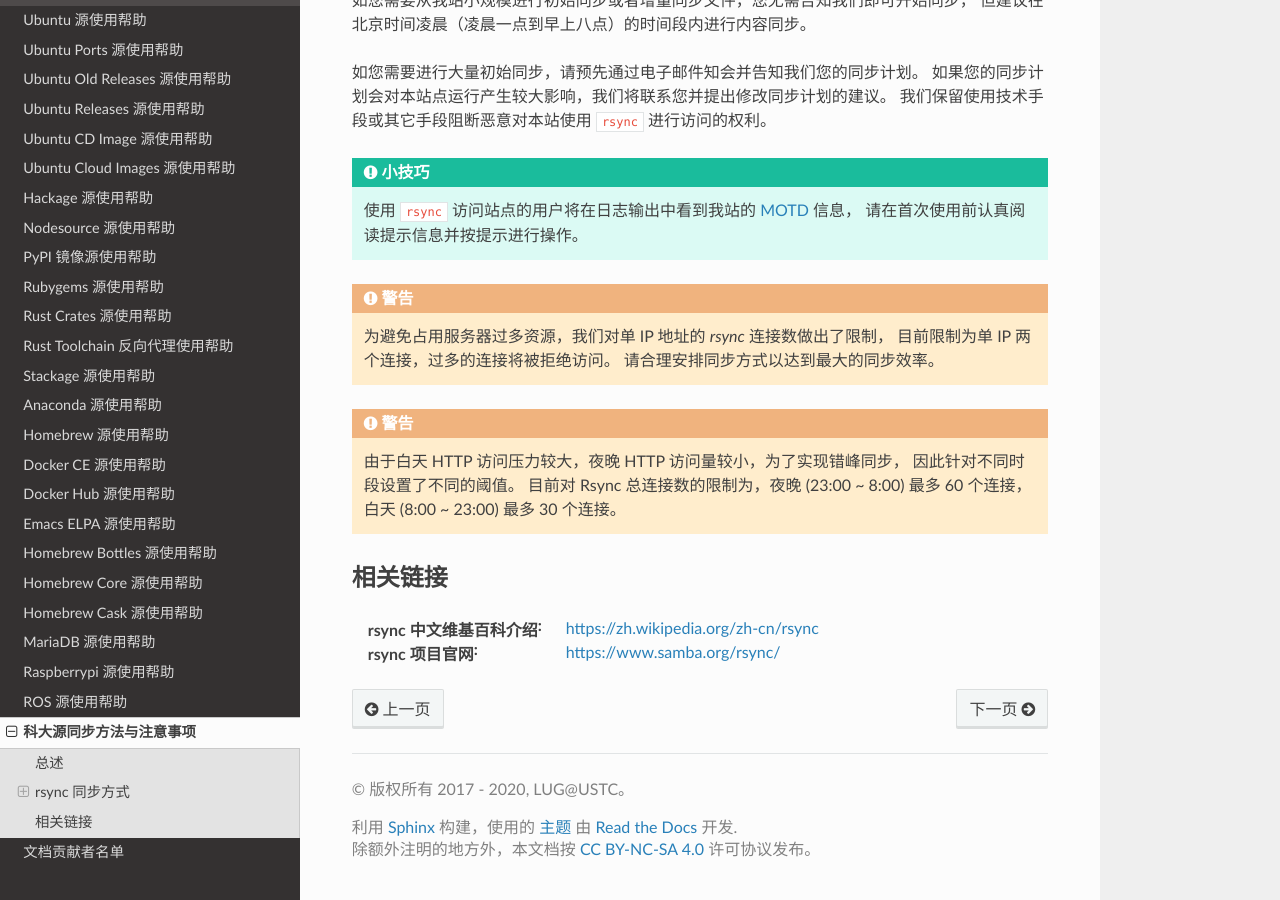
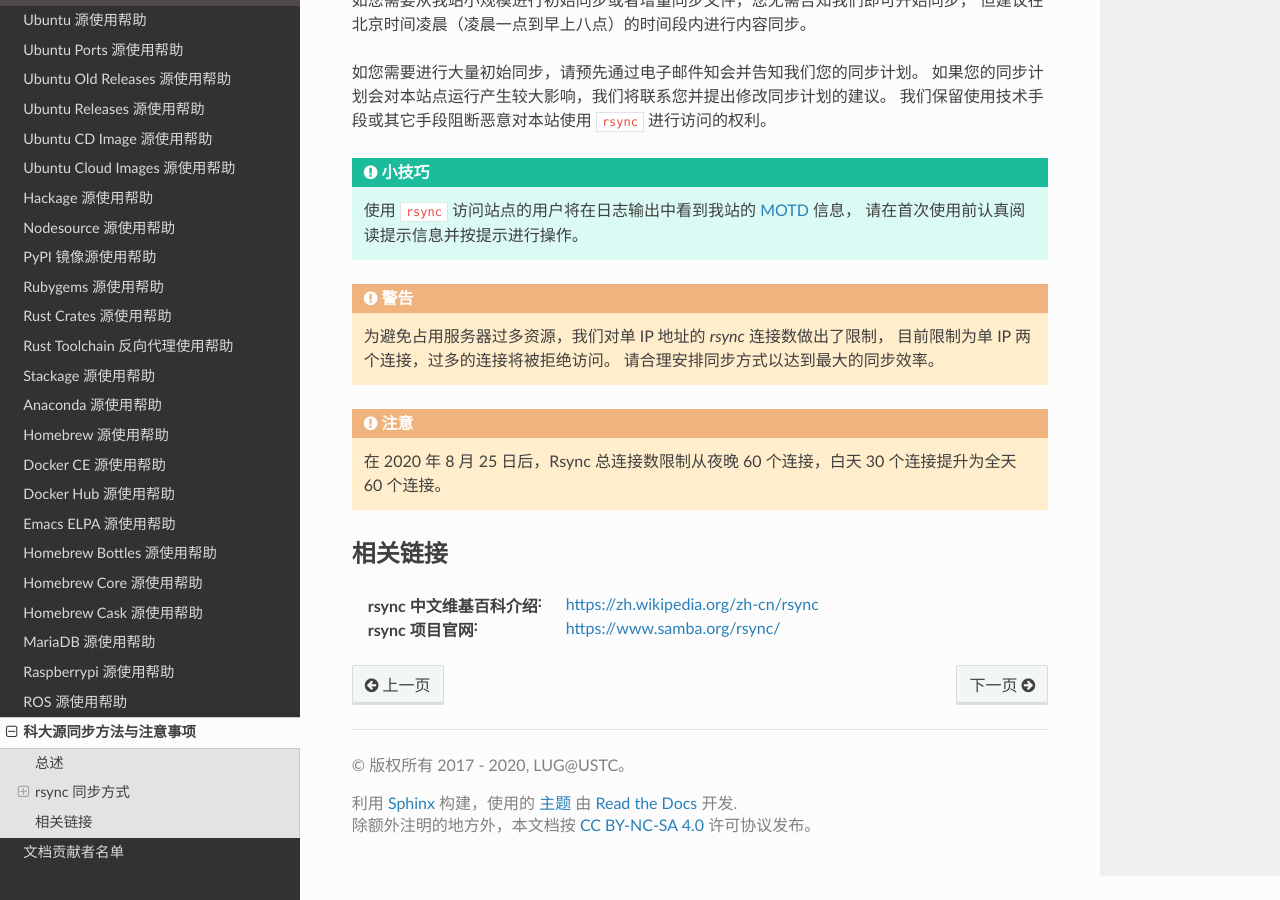
Before and after one commit to ustclug/mirrorhelp, a Sphinx documentation site: the page built from source/rsync-guide.rst, in a window 1280 px wide and 900 px high, scrolled down 1257 px. Built offline with Sphinx 7.4.7 and the Read the Docs theme 2.0.0, drawn with Linux system fonts in a browser that asks for light colours; pages that are not in the unit, such as notebooks, are missing from menus.

Commit message:
update current rsync limitation

```diff
--- a/source/rsync-guide.rst
+++ b/source/rsync-guide.rst
@@ -64,11 +64,8 @@ rsync 同步方式
     目前限制为单 IP 两个连接，过多的连接将被拒绝访问。
     请合理安排同步方式以达到最大的同步效率。
 
-.. warning::
-    由于白天 HTTP 访问压力较大，夜晚 HTTP 访问量较小，为了实现错峰同步，
-    因此针对不同时段设置了不同的阈值。
-    目前对 Rsync 总连接数的限制为，夜晚 (23:00 ~ 8:00) 最多 60 个连接，
-    白天 (8:00 ~ 23:00) 最多 30 个连接。
+.. attention::
+    在 2020 年 8 月 25 日后，Rsync 总连接数限制从夜晚 60 个连接，白天 30 个连接提升为全天 60 个连接。
 
 相关链接
 ========
```
